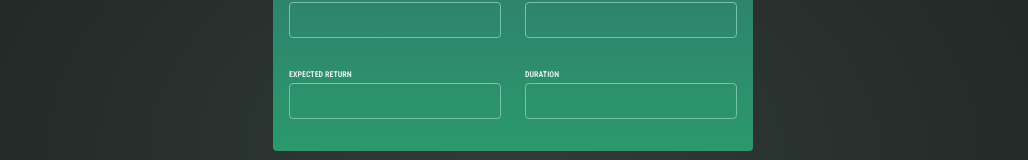
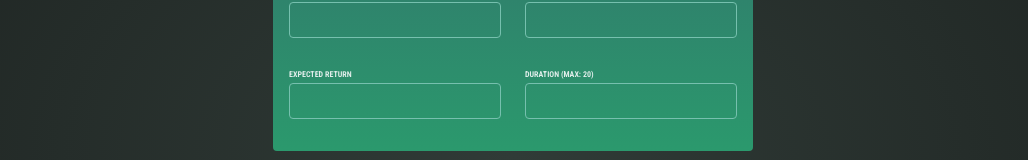
Before and after one commit to AaronMTS/investment-calculator, a React (Vite) app: page / in a window 1280 px wide. Shown: the part 269-429 px from the top of the page, without its empty margins (127-1155 px from the left). Built offline with nearby package versions, Linux system fonts and the light colour scheme.

Commit message:
refactor: validate duration input and improve styling feedback

```diff
--- a/src/App.jsx
+++ b/src/App.jsx
@@ -26,8 +26,10 @@ function App() {
   };
 
   const allInputHasValue = isFullyPopulated(investmentFactors);
-  const inputIsValid =
-    investmentFactors.duration > 0 && investmentFactors.duration !== "";
+  const isDurationValid =
+    investmentFactors.duration > 0 &&
+    investmentFactors.duration <= 20 &&
+    investmentFactors.duration !== "";
 
   return (
     <>
@@ -35,8 +37,9 @@ function App() {
       <UserInput
         inputValues={investmentFactors}
         onValueChange={handleChangeInput}
+        isDurationInvalid={!isDurationValid}
       />
-      {allInputHasValue && inputIsValid && (
+      {allInputHasValue && isDurationValid && (
         <ResultsTable calculationParameters={investmentFactors} />
       )}
       {!allInputHasValue && (
@@ -46,10 +49,10 @@ function App() {
           </small>
         </p>
       )}
-      {allInputHasValue && !inputIsValid && (
+      {allInputHasValue && !isDurationValid && (
         <p className="center">
           <small>
-            <em>Enter a duration greater than zero.</em>
+            <em>Invalid duration.</em>
           </small>
         </p>
       )}
--- a/src/components/UserInput.jsx
+++ b/src/components/UserInput.jsx
@@ -1,4 +1,10 @@
-const UserInput = ({ inputValues, onValueChange }) => {
+const UserInput = ({ inputValues, onValueChange, isDurationInvalid }) => {
+  let durationStyling = "";
+
+  if (inputValues.duration && isDurationInvalid) {
+    durationStyling = "invalid";
+  }
+
   return (
     <div id="user-input">
       <div className="input-group">
@@ -41,8 +47,9 @@ const UserInput = ({ inputValues, onValueChange }) => {
           />
         </p>
         <p>
-          <label htmlFor="inv_duration">Duration</label>
+          <label htmlFor="inv_duration">Duration (max: 20)</label>
           <input
+            className={durationStyling}
             type="number"
             id="inv_duration"
             required
--- a/src/index.css
+++ b/src/index.css
@@ -1,4 +1,4 @@
-@import url('https://fonts.googleapis.com/css2?family=Quicksand:wght@400;700&family=Roboto+Condensed:wght@400;700&display=swap');
+@import url("https://fonts.googleapis.com/css2?family=Quicksand:wght@400;700&family=Roboto+Condensed:wght@400;700&display=swap");
 
 * {
   box-sizing: border-box;
@@ -6,7 +6,7 @@
 
 body {
   margin: 0;
-  font-family: 'Quicksand', sans-serif;
+  font-family: "Quicksand", sans-serif;
   -webkit-font-smoothing: antialiased;
   -moz-osx-font-smoothing: grayscale;
   background: radial-gradient(#303b37, #1a1f1d);
@@ -18,7 +18,6 @@ body {
   text-align: center;
   margin: 3rem auto;
 }
-
 
 #header img {
   width: 5rem;
@@ -48,7 +47,7 @@ body {
 #user-input label {
   display: block;
   margin-bottom: 0.25rem;
-  font-family: 'Roboto Condensed', sans-serif;
+  font-family: "Roboto Condensed", sans-serif;
   font-size: 0.5rem;
   font-weight: bold;
   text-transform: uppercase;
@@ -57,11 +56,31 @@ body {
 #user-input input {
   width: 100%;
   padding: 0.5rem;
+  outline: none;
   border: 1px solid #76c0ae;
   border-radius: 0.25rem;
   background-color: transparent;
   color: #c2e9e0;
   font-size: 1rem;
+  -moz-appearance: textfield;
+}
+
+#user-input input::-webkit-outer-spin-button,
+#user-input input::-webkit-inner-spin-button {
+  -webkit-appearance: none;
+  margin: 0;
+}
+
+#user-input input.invalid {
+  border-color: #ef4444;
+}
+
+#user-input input:not(.invalid):focus {
+  border-color: #99f6e4;
+}
+
+#user-input input.invalid:focus {
+  border-color: #f87171;
 }
 
 #result {
@@ -79,7 +98,7 @@ body {
 }
 
 #result tbody {
-  font-family: 'Roboto Condensed', sans-serif;
+  font-family: "Roboto Condensed", sans-serif;
   font-size: 0.85rem;
   color: #c2e9e0;
 }
```
